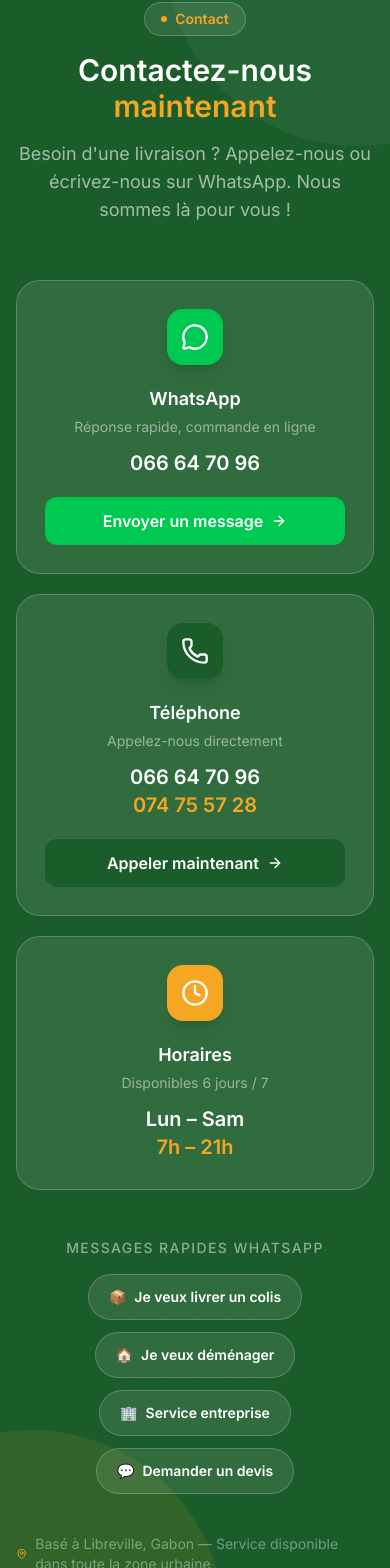
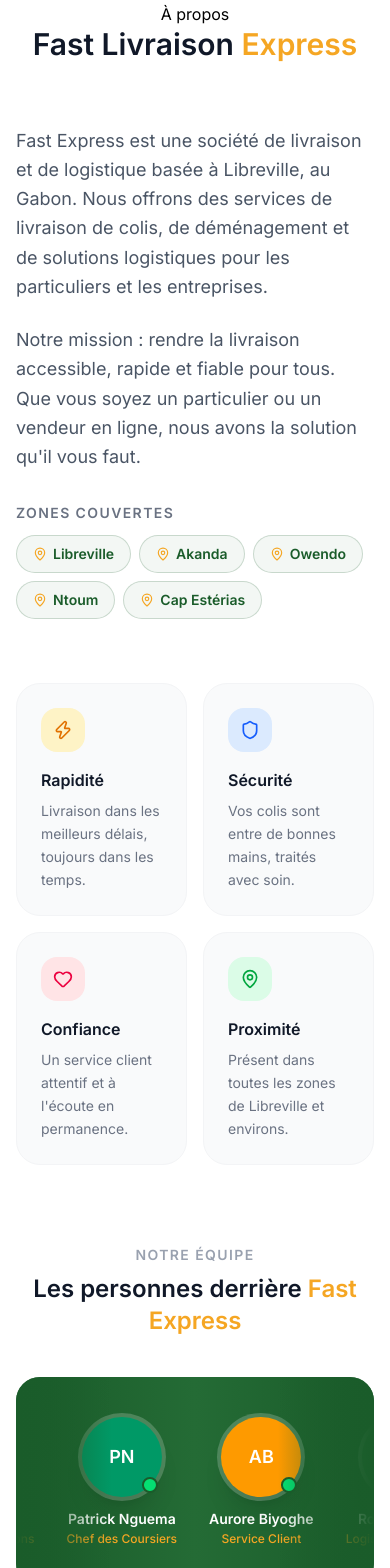
Before and after one commit to Nelge-3D/fastexpress, a Next.js app: page / in a window 390 px wide. Shown: the part 7739-9307 px from the top of the page. Built offline with nearby package versions, Linux system fonts and the light colour scheme.

Commit message:
mise à jour de la section a propos

```diff
--- a/src/app/page.tsx
+++ b/src/app/page.tsx
@@ -4,7 +4,7 @@ import Services from '@/components/Services'
 import Tarifs from '@/components/Tarifs'
 import Business from '@/components/Business'
 import About from '@/components/About'
-/*import Contact from '@/components/Contact'*/
+import Contact from '@/components/Contact'
 import Footer from '@/components/Footer'
 import WhatsAppButton from '@/components/Whatsappbutton'
 
@@ -17,7 +17,7 @@ export default function Home() {
       <Tarifs />
       <Business />
       <About />
-      {/*<Contact />*/}
+      <Contact />
       <Footer />
       <WhatsAppButton />
     </main>
--- a/src/components/About.tsx
+++ b/src/components/About.tsx
@@ -2,174 +2,221 @@
 
 import { useRef } from 'react'
 import { motion, useInView } from 'motion/react'
-import { MessageCircle, Phone, Clock, MapPin, ArrowRight } from 'lucide-react'
+import { Zap, Shield, Heart, MapPin } from 'lucide-react'
 
-const contactCards = [
+const members = [
+  { name: 'Jean-Marc Obame', role: 'Fondateur & CEO', initials: 'JO', color: 'bg-[#1a5c2a]' },
+  { name: 'Sandrine Mba', role: 'Responsable Livraisons', initials: 'SM', color: 'bg-[#f5a623]' },
+  { name: 'Patrick Nguema', role: 'Chef des Coursiers', initials: 'PN', color: 'bg-emerald-600' },
+  { name: 'Aurore Biyoghe', role: 'Service Client', initials: 'AB', color: 'bg-amber-500' },
+  { name: 'Rodrigue Ella', role: 'Logistique & Stocks', initials: 'RE', color: 'bg-[#246b35]' },
+  { name: 'Fatima Mouele', role: 'E-commerce & Pro', initials: 'FM', color: 'bg-yellow-600' },
+  { name: 'Cédric Ossomba', role: 'Chauffeur Senior', initials: 'CO', color: 'bg-green-700' },
+  { name: 'Laure Minko', role: 'Comptabilité', initials: 'LM', color: 'bg-[#d4891a]' },
+]
+
+// Duplicate for infinite scroll effect
+const allMembers = [...members, ...members]
+
+const values = [
   {
-    icon: MessageCircle,
-    title: 'WhatsApp',
-    value: '066 64 70 96',
-    desc: 'Réponse rapide, commande en ligne',
-    href: 'https://wa.me/24166647096?text=Bonjour%20Fast%20Express,%20je%20voudrais%20une%20livraison.',
-    color: 'bg-green-500',
-    hoverColor: 'hover:bg-green-600',
-    cta: 'Envoyer un message',
+    icon: Zap,
+    title: 'Rapidité',
+    desc: 'Livraison dans les meilleurs délais, toujours dans les temps.',
+    color: 'bg-amber-100 text-amber-600',
   },
   {
-    icon: Phone,
-    title: 'Téléphone',
-    value: '066 64 70 96',
-    value2: '074 75 57 28',
-    desc: 'Appelez-nous directement',
-    href: 'tel:0666470096',
-    color: 'bg-[#1a5c2a]',
-    hoverColor: 'hover:bg-[#246b35]',
-    cta: 'Appeler maintenant',
+    icon: Shield,
+    title: 'Sécurité',
+    desc: 'Vos colis sont entre de bonnes mains, traités avec soin.',
+    color: 'bg-blue-100 text-blue-600',
   },
   {
-    icon: Clock,
-    title: 'Horaires',
-    value: 'Lun – Sam',
-    value2: '7h – 21h',
-    desc: 'Disponibles 6 jours / 7',
-    href: null,
-    color: 'bg-[#f5a623]',
-    hoverColor: '',
-    cta: null,
+    icon: Heart,
+    title: 'Confiance',
+    desc: 'Un service client attentif et à l\'écoute en permanence.',
+    color: 'bg-rose-100 text-rose-600',
+  },
+  {
+    icon: MapPin,
+    title: 'Proximité',
+    desc: 'Présent dans toutes les zones de Libreville et environs.',
+    color: 'bg-green-100 text-green-600',
   },
 ]
 
-const quickMessages = [
-  { text: 'Je veux livrer un colis', emoji: '📦' },
-  { text: 'Je veux déménager', emoji: '🏠' },
-  { text: 'Service entreprise', emoji: '🏢' },
-  { text: 'Demander un devis', emoji: '💬' },
+const zones = [
+  'Libreville', 'Akanda', 'Owendo', 'Ntoum', 'Cap Estérias',
 ]
 
-export default function Contact() {
+export default function About() {
   const ref = useRef(null)
   const inView = useInView(ref, { once: true, margin: '-100px' })
 
   return (
-    <section
-      id="contact"
-      className="py-20 px-4 md:px-8 bg-[#1a5c2a] relative overflow-hidden"
-    >
-      {/* Background decoration */}
-      <div className="absolute inset-0 pointer-events-none">
-        <div className="absolute -top-40 -right-40 w-96 h-96 rounded-full bg-white/5 blob-1" />
-        <div className="absolute -bottom-40 -left-40 w-96 h-96 rounded-full bg-[#f5a623]/10 blob-2" />
-        <div
-          className="absolute inset-0 opacity-[0.03]"
-          style={{
-            backgroundImage: `radial-gradient(circle, white 1px, transparent 1px)`,
-            backgroundSize: '30px 30px',
-          }}
-        />
-      </div>
-
-      <div className="container-custom relative z-10" ref={ref}>
+    <section id="apropos" className="py-20 px-4 md:px-8 bg-white">
+      <div className="container-custom" ref={ref}>
 
         {/* Header */}
         <motion.div
           initial={{ opacity: 0, y: 30 }}
           animate={inView ? { opacity: 1, y: 0 } : {}}
           transition={{ duration: 0.6 }}
-          className="text-center mb-14"
+          className="text-center mb-16"
         >
-          <div className="inline-flex items-center gap-2 bg-white/10 border border-white/20 text-[#f5a623] text-sm font-semibold px-4 py-1.5 rounded-full mb-4">
+          <div className="section-badge">
             <span className="w-1.5 h-1.5 rounded-full bg-[#f5a623]" />
-            Contact
+            À propos
           </div>
-          <h2 className="font-[var(--font-sora)] text-3xl md:text-4xl lg:text-5xl font-black text-white mb-4">
-            Contactez-nous{' '}
-            <span className="text-[#f5a623]">maintenant</span>
+          <h2 className="font-[var(--font-sora)] text-3xl md:text-4xl lg:text-5xl font-black text-gray-900 mb-4">
+            Fast Livraison{' '}
+            <span className="text-[#f5a623]">Express</span>
           </h2>
-          <p className="text-white/60 text-lg max-w-xl mx-auto">
-            Besoin d&apos;une livraison ? Appelez-nous ou écrivez-nous sur WhatsApp.
-            Nous sommes là pour vous !
-          </p>
         </motion.div>
 
-        {/* Contact cards */}
-        <div className="grid grid-cols-1 md:grid-cols-3 gap-5 mb-12">
-          {contactCards.map((card, i) => (
-            <motion.div
-              key={card.title}
-              initial={{ opacity: 0, y: 30 }}
-              animate={inView ? { opacity: 1, y: 0 } : {}}
-              transition={{ delay: i * 0.1, duration: 0.5 }}
-              whileHover={{ y: -4 }}
-              className="bg-white/10 backdrop-blur-sm border border-white/20 rounded-3xl p-7 text-center hover:bg-white/15 transition-all"
-            >
-              <div className={`${card.color} w-14 h-14 rounded-2xl flex items-center justify-center mx-auto mb-5 shadow-lg`}>
-                <card.icon className="w-7 h-7 text-white" />
+        <div className="grid lg:grid-cols-2 gap-16 items-center mb-20">
+          {/* Story */}
+          <motion.div
+            initial={{ opacity: 0, x: -40 }}
+            animate={inView ? { opacity: 1, x: 0 } : {}}
+            transition={{ duration: 0.7, delay: 0.1 }}
+          >
+            <p className="text-gray-600 text-lg leading-relaxed mb-6">
+              Fast Express est une société de livraison et de logistique basée à
+              Libreville, au Gabon. Nous offrons des services de livraison de
+              colis, de déménagement et de solutions logistiques pour les
+              particuliers et les entreprises.
+            </p>
+            <p className="text-gray-600 text-lg leading-relaxed mb-8">
+              Notre mission : rendre la livraison accessible, rapide et fiable
+              pour tous. Que vous soyez un particulier ou un vendeur en ligne,
+              nous avons la solution qu&apos;il vous faut.
+            </p>
+
+            {/* Zones */}
+            <div>
+              <p className="text-sm font-bold text-gray-500 uppercase tracking-widest mb-3">
+                Zones couvertes
+              </p>
+              <div className="flex flex-wrap gap-2">
+                {zones.map((zone, i) => (
+                  <motion.span
+                    key={zone}
+                    initial={{ opacity: 0, scale: 0.8 }}
+                    animate={inView ? { opacity: 1, scale: 1 } : {}}
+                    transition={{ delay: 0.4 + i * 0.08 }}
+                    className="flex items-center gap-1.5 bg-[#1a5c2a]/5 text-[#1a5c2a] border border-[#1a5c2a]/20 text-sm font-semibold px-4 py-2 rounded-full"
+                  >
+                    <MapPin className="w-3.5 h-3.5 text-[#f5a623]" />
+                    {zone}
+                  </motion.span>
+                ))}
               </div>
-              <h3 className="font-[var(--font-sora)] text-white font-bold text-lg mb-1">
-                {card.title}
-              </h3>
-              <p className="text-white/50 text-sm mb-3">{card.desc}</p>
-              <p className="text-white font-bold text-xl">{card.value}</p>
-              {card.value2 && (
-                <p className="text-[#f5a623] font-bold text-xl">{card.value2}</p>
-              )}
-              {card.href && card.cta && (
-                <motion.a
-                  href={card.href}
-                  target={card.href.startsWith('http') ? '_blank' : undefined}
-                  rel={card.href.startsWith('http') ? 'noopener noreferrer' : undefined}
-                  whileHover={{ scale: 1.03 }}
-                  whileTap={{ scale: 0.97 }}
-                  className={`mt-5 flex items-center justify-center gap-2 ${card.color} ${card.hoverColor} text-white font-semibold py-3 px-6 rounded-xl transition-colors`}
-                >
-                  {card.cta}
-                  <ArrowRight className="w-4 h-4" />
-                </motion.a>
-              )}
-            </motion.div>
-          ))}
+            </div>
+          </motion.div>
+
+          {/* Values grid */}
+          <motion.div
+            initial={{ opacity: 0, x: 40 }}
+            animate={inView ? { opacity: 1, x: 0 } : {}}
+            transition={{ duration: 0.7, delay: 0.2 }}
+            className="grid grid-cols-2 gap-4"
+          >
+            {values.map((val, i) => (
+              <motion.div
+                key={val.title}
+                initial={{ opacity: 0, y: 20 }}
+                animate={inView ? { opacity: 1, y: 0 } : {}}
+                transition={{ delay: 0.3 + i * 0.1 }}
+                whileHover={{ y: -4 }}
+                className="bg-gray-50 rounded-3xl p-6 border border-gray-100 hover:shadow-md transition-all"
+              >
+                <div className={`${val.color} w-11 h-11 rounded-2xl flex items-center justify-center mb-4`}>
+                  <val.icon className="w-5 h-5" />
+                </div>
+                <h3 className="font-[var(--font-sora)] font-bold text-gray-900 mb-2">
+                  {val.title}
+                </h3>
+                <p className="text-gray-500 text-sm leading-relaxed">
+                  {val.desc}
+                </p>
+              </motion.div>
+            ))}
+          </motion.div>
         </div>
 
-        {/* Quick WhatsApp messages */}
+        {/* Members scrolling band */}
         <motion.div
-          initial={{ opacity: 0, y: 20 }}
+          initial={{ opacity: 0, y: 30 }}
           animate={inView ? { opacity: 1, y: 0 } : {}}
-          transition={{ delay: 0.4, duration: 0.6 }}
-          className="text-center"
+          transition={{ duration: 0.6, delay: 0.4 }}
         >
-          <p className="text-white/50 text-sm font-medium mb-4 uppercase tracking-widest">
-            Messages rapides WhatsApp
+          {/* Header */}
+          <div className="text-center mb-10">
+            <p className="text-sm font-bold text-gray-400 uppercase tracking-widest mb-2">
+              Notre équipe
+            </p>
+            <h3 className="font-[var(--font-sora)] text-2xl md:text-3xl font-black text-gray-900">
+              Les personnes derrière{' '}
+              <span className="text-[#f5a623]">Fast Express</span>
+            </h3>
+          </div>
+
+          {/* Infinite scroll track */}
+          <div className="relative overflow-hidden rounded-3xl bg-gradient-to-r from-[#1a5c2a] via-[#246b35] to-[#1a5c2a] py-10 px-0">
+            {/* Left fade */}
+            <div className="absolute left-0 top-0 bottom-0 w-24 z-10 bg-gradient-to-r from-[#1a5c2a] to-transparent pointer-events-none" />
+            {/* Right fade */}
+            <div className="absolute right-0 top-0 bottom-0 w-24 z-10 bg-gradient-to-l from-[#1a5c2a] to-transparent pointer-events-none" />
+
+            {/* Scrolling row */}
+            <motion.div
+              animate={{ x: ['0%', '-50%'] }}
+              transition={{
+                duration: 28,
+                ease: 'linear',
+                repeat: Infinity,
+              }}
+              className="flex gap-8 w-max"
+            >
+              {allMembers.map((member, i) => (
+                <div
+                  key={`${member.name}-${i}`}
+                  className="flex flex-col items-center gap-3 group flex-shrink-0"
+                >
+                  {/* Avatar circle */}
+                  <div className="relative">
+                    <div
+                      className={`w-20 h-20 rounded-full ${member.color} flex items-center justify-center
+                        shadow-xl ring-4 ring-white/20 group-hover:ring-[#f5a623]/60
+                        transition-all duration-300 group-hover:scale-110`}
+                    >
+                      <span className="font-[var(--font-sora)] text-white font-black text-lg">
+                        {member.initials}
+                      </span>
+                    </div>
+                    {/* Online dot */}
+                    <span className="absolute bottom-1 right-1 w-4 h-4 bg-green-400 rounded-full border-2 border-[#1a5c2a]" />
+                  </div>
+
+                  {/* Name & role */}
+                  <div className="text-center">
+                    <p className="font-[var(--font-sora)] text-white font-bold text-sm whitespace-nowrap">
+                      {member.name}
+                    </p>
+                    <p className="text-[#f5a623] text-xs font-medium whitespace-nowrap mt-0.5">
+                      {member.role}
+                    </p>
+                  </div>
+                </div>
+              ))}
+            </motion.div>
+          </div>
+
+          {/* Tagline under band */}
+          <p className="text-center text-gray-400 text-sm mt-5">
+            🤝 Une équipe passionnée, disponible 6j/7 pour votre satisfaction
           </p>
-          <div className="flex flex-wrap justify-center gap-3">
-            {quickMessages.map((msg, i) => (
-              <motion.a
-                key={msg.text}
-                href={`https://wa.me/24166647096?text=${encodeURIComponent(msg.text)}`}
-                target="_blank"
-                rel="noopener noreferrer"
-                initial={{ opacity: 0, scale: 0.8 }}
-                animate={inView ? { opacity: 1, scale: 1 } : {}}
-                transition={{ delay: 0.5 + i * 0.08 }}
-                whileHover={{ scale: 1.05, y: -2 }}
-                whileTap={{ scale: 0.95 }}
-                className="flex items-center gap-2 bg-white/10 hover:bg-[#f5a623] border border-white/20 hover:border-[#f5a623] text-white hover:text-[#1a5c2a] font-semibold text-sm px-5 py-3 rounded-full transition-all"
-              >
-                <span>{msg.emoji}</span>
-                {msg.text}
-              </motion.a>
-            ))}
-          </div>
-        </motion.div>
-
-        {/* Location note */}
-        <motion.div
-          initial={{ opacity: 0 }}
-          animate={inView ? { opacity: 1 } : {}}
-          transition={{ delay: 0.7 }}
-          className="mt-10 flex items-center justify-center gap-2 text-white/40 text-sm"
-        >
-          <MapPin className="w-4 h-4 text-[#f5a623]" />
-          Basé à Libreville, Gabon — Service disponible dans toute la zone urbaine
         </motion.div>
       </div>
     </section>
```
